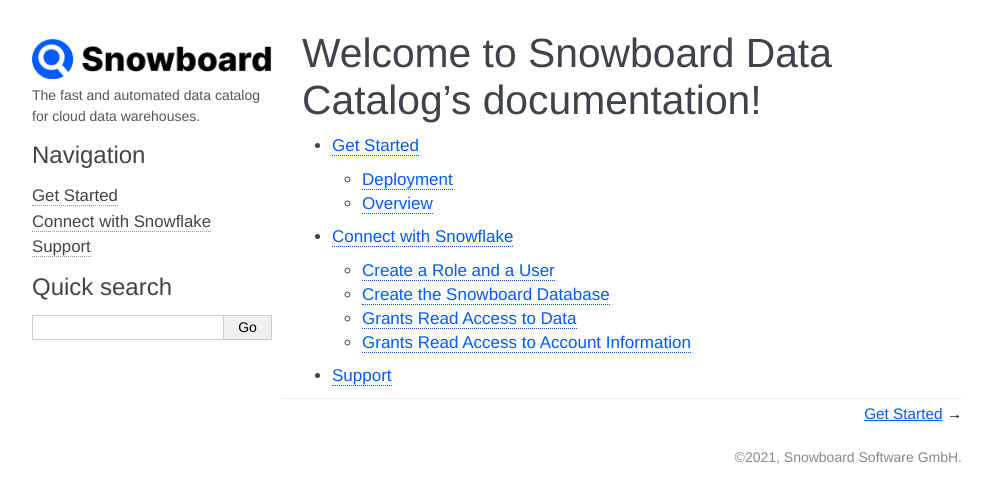
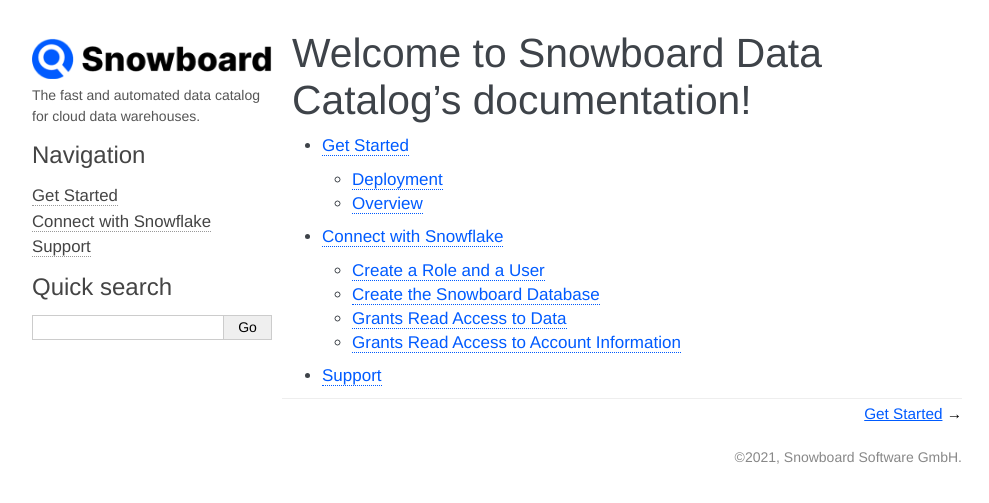
Before and after one commit to Snowboard-Software/snowboard_software, a Sphinx documentation site: the page built from docs/index.rst, in a window 1280 px wide. Shown: the top 503 px of the page, without its empty margins (148-1137 px from the left). Built offline with Sphinx 7.4.7, drawn with Linux system fonts in a browser that asks for light colours.

Commit message:
minor adjustments

```diff
--- a/docs/_static/custom.css
+++ b/docs/_static/custom.css
@@ -9,5 +9,5 @@
 }
 
 div.body {
-    padding: 0 20px 0 20px;
+    padding: 0 10px 0 10px;
 }
```
